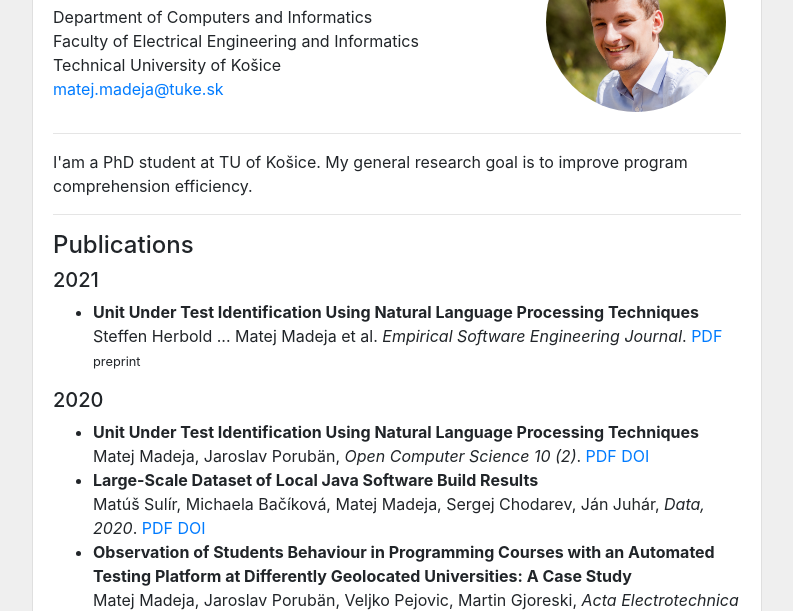
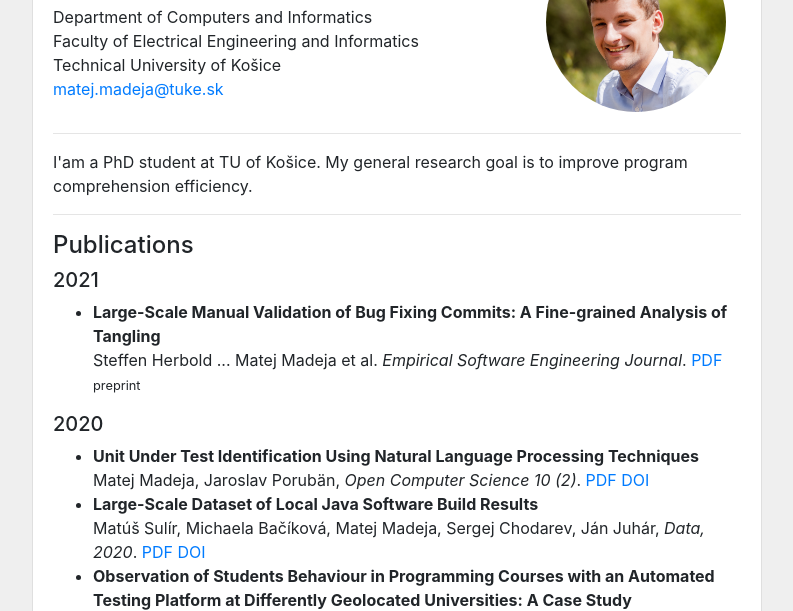
Before and after one commit to madeja/madeja.github.io, a website: page index.html in a window 1280 px wide. Shown: the part 169-780 px from the top of the page, without its empty margins (243-1036 px from the left). Drawn offline with Linux system fonts and the light colour scheme.

Commit message:
title fix

```diff
--- a/index.html
+++ b/index.html
@@ -100,7 +100,7 @@
                 <ul>
                   <li>
                     <strong>
-                      Unit Under Test Identification Using Natural Language Processing Techniques
+                      Large-Scale Manual Validation of Bug Fixing Commits: A Fine-grained Analysis of Tangling
                     </strong>
                     <br /> Steffen Herbold ... Matej Madeja et al. <em>Empirical Software Engineering Journal</em>.
                     <a href="publications/21-emse-bugfix.pdf">PDF</a>
```
